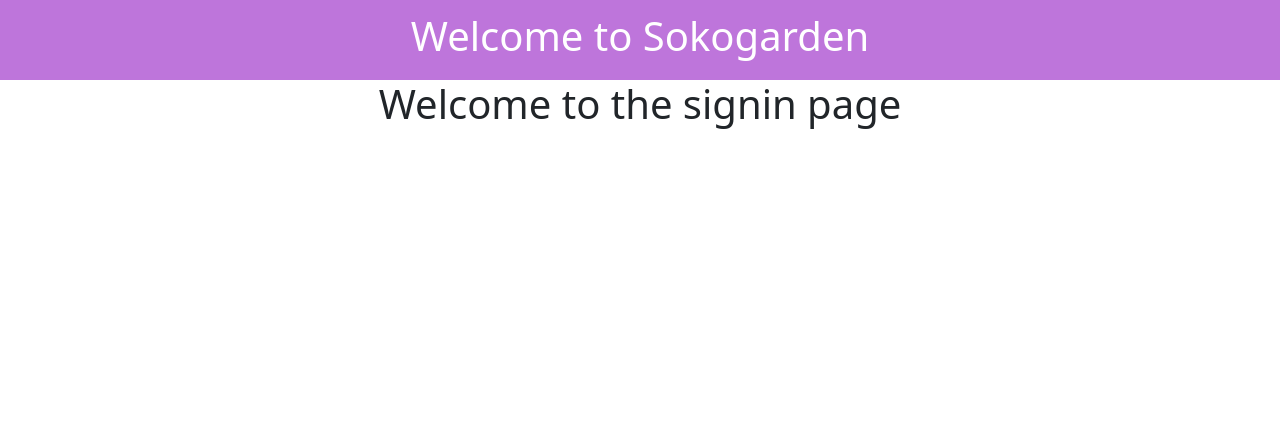
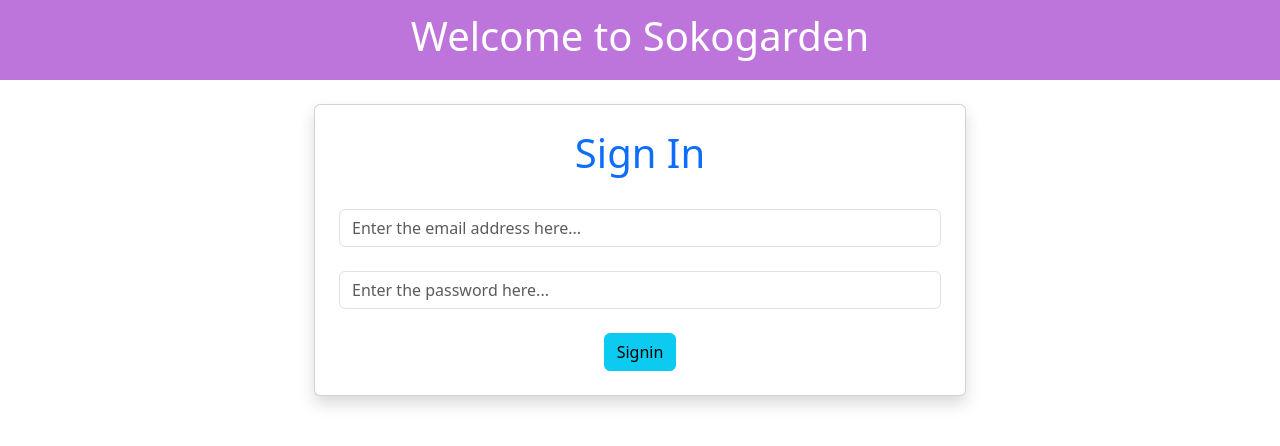
Before and after one commit to natashaandeso/sokogardenapp, a React (Create React App) app: page /signin in a window 1280 px wide. Shown: the top 446 px of the page. Built offline with nearby package versions, Linux system fonts and the light colour scheme.

Commit message:
added react file

```diff
--- a/public/index.html
+++ b/public/index.html
@@ -24,7 +24,7 @@
       work correctly both with client-side routing and a non-root public URL.
       Learn how to configure a non-root public URL by running `npm run build`.
     -->
-    <title>React App</title>
+    <title>Sokogarden app</title>
   </head>
   <body>
     <noscript>You need to enable JavaScript to run this app.</noscript>
--- a/src/components/Signin.jsx
+++ b/src/components/Signin.jsx
@@ -1,11 +1,103 @@
-import React from 'react'
+import axios from 'axios';
+import React, { useState } from 'react'
+import { useNavigate } from 'react-router-dom';
 
 const Signin = () => {
+
+  // Define the two hooks for capturing/storing the users input
+  const [email, setEmail] = useState("");
+  const [password, setPassword] = useState("");
+
+  // declare the three additional hooks
+  const [loading, setLoading] = useState("");
+  const [success, setSuccess] = useState("");
+  const [error, setError] = useState("");
+
+  // below we have the usNavigate hook to re direct us to another page on success login/signin
+  const navigate = useNavigate()
+
+  // below is the function to handle the signin action
+  const handlesubmit = async (e) =>{
+    // prevent the site from reloading
+    e.preventDefault()
+
+    // update the loading hook with a message
+    setLoading("Please wait while we authenticate your account...")
+
+    try{
+      // Create a  formData object that will hold the email and the password
+      const formdata = new FormData()
+
+      // Insert/append the email and the password on the formData created.
+      formdata.append("email", email);
+      formdata.append("password", password)
+
+      // interact with axios for the response
+      const response = await axios.post("https://kbenkamotho.alwaysdata.net/api/signin", formdata)
+
+      // set the loading hook back to default
+      setLoading("");
+
+      // check whether the user exists as part of your response from the API
+      if(response.data.user){
+        // if user is there, definately the details entered during sign in are correct
+        localStorage.setItem("user", JSON.stringify(response.data.user));
+        // setSuccess("Login successful")
+        // if it is successful, let a person get redirected to another page
+        navigate("/");
+      }
+      else{
+        // user is not found, that means the credentials entered on the form are incorrect
+        setError("Login Filed. Please try again...")
+      }
+    }
+    catch(error){
+      // set loadig back to default
+      setLoading("")
+
+      // update the error hook with message
+      setError("Oops, an error occured. Try again....")
+    }
+  }
+
+
   return (
-    <div>
-        <h1>Welcome to the signin page</h1>
+    <div className='row justify-content-center mt-4'>
+       <div className="col-md-6 card shadow p-4">
+        <h1 className='text-primary'>Sign In</h1>
+
+        <h5 className="text-info"> {loading} </h5>
+        <h3 className="text-success"> {success}</h3>
+        <h4 className="text-danger"> {error} </h4>
+
+        <form onSubmit={handlesubmit}>
+          <input type="email"
+          placeholder='Enter the email address here...'
+          className='form-control'
+          required
+          value={email}
+          onChange={(e) => setEmail(e.target.value)}/> <br />
+
+          {/* {email} */}
+
+          <input type="password"
+          placeholder='Enter the password here...'
+          className='form-control'
+          required
+          value={password}
+          onChange={(e) => setPassword(e.target.value)}/> <br />
+
+          {/* {password} */}
+
+          <input type="submit"
+           value="Signin"
+           className='btn btn-info'/>
+        </form>
+       </div>
     </div>
   )
 }
 
 export default Signin;
+
+// How can you store the users details in the local storage
--- a/src/components/Signup.jsx
+++ b/src/components/Signup.jsx
@@ -46,6 +46,10 @@
       setEmail("");
       setPassword("");
       setPhone("");
+
+      setTimeout(() => {
+    setSuccess("");
+  }, 5000);
     }
     catch(error){
       // set the loading back to default
@@ -67,6 +71,7 @@
           <h4 className="text-danger">{error}</h4>
 
           <form onSubmit={handleSubmit}>
+
             <input type="text"
             placeholder='Enter the username'
             className='form-control'
```
